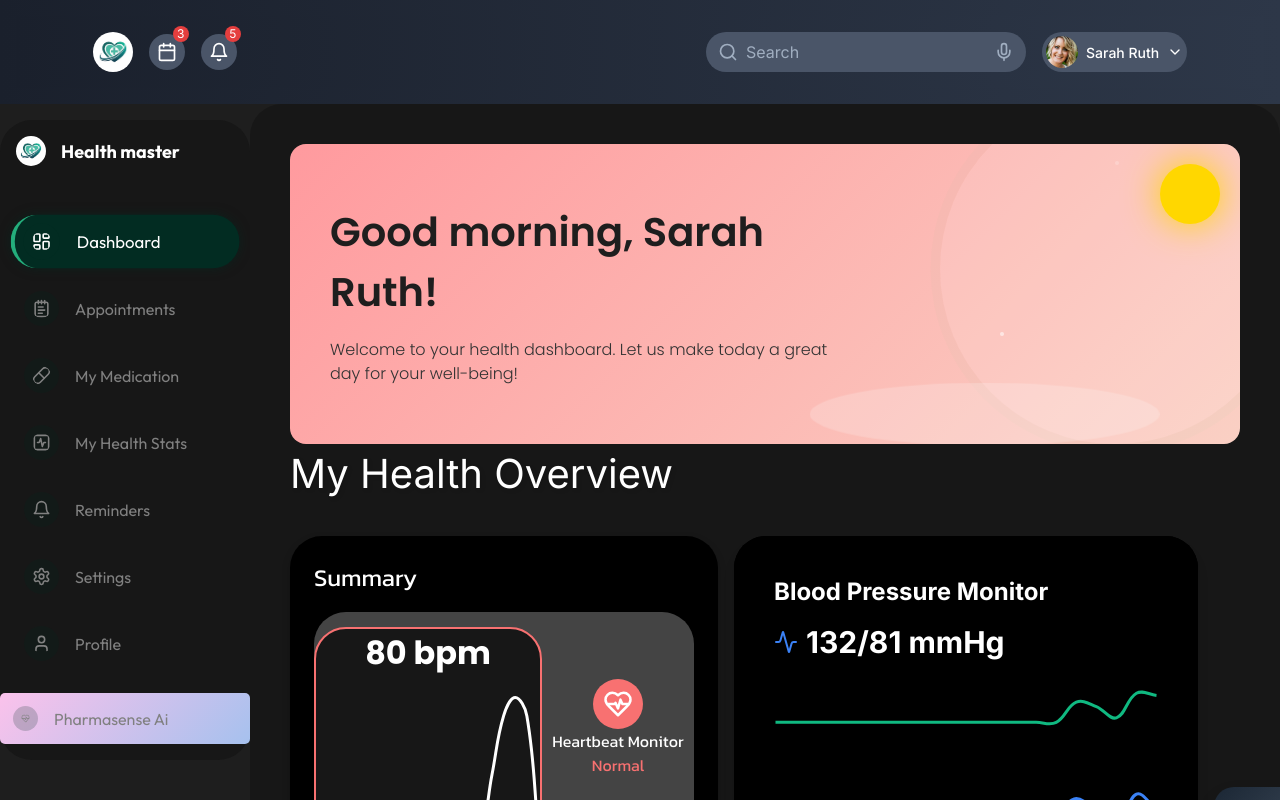
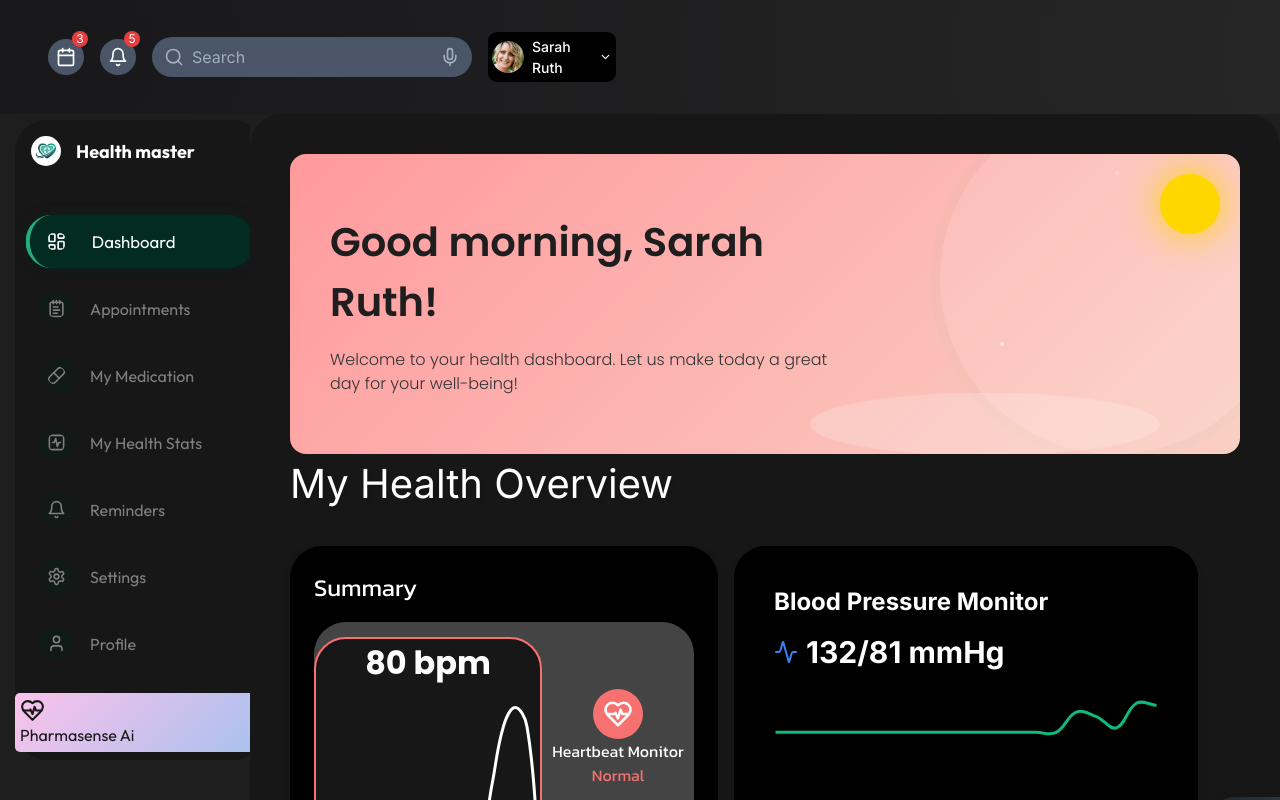
Before and after one commit to CHEGEBB/healthmasterv2, a Next.js app: page /dashboard in a window 1280 px wide. Shown: the top 800 px of the page. Built offline with nearby package versions, Linux system fonts and the light colour scheme.

Commit message:
refactor: Update header component styling and structure

```diff
--- a/app/dashboard/page.jsx
+++ b/app/dashboard/page.jsx
@@ -1,24 +1,40 @@
-"use client"
-import React, { useState } from 'react';
+"use client";
+import React, { useState, useEffect } from 'react';
 import "../../sass/dashboard.scss";
 import Sidenav from '../../components/layout/sidebar';
 import Header from "../../components/layout/header";
 import Cards from '../../components/cards/Cards';
-import { Menu } from 'lucide-react';
+import { Menu, X } from 'lucide-react';
 
 export default function DashboardPage() {
   const [sidebarOpen, setSidebarOpen] = useState(false);
+  const [isMobile, setIsMobile] = useState(false);
+
+  useEffect(() => {
+    const handleResize = () => {
+      setIsMobile(window.innerWidth < 768);
+      if (window.innerWidth >= 768) {
+        setSidebarOpen(true);
+      }
+    };
+
+    handleResize();
+    window.addEventListener('resize', handleResize);
+    return () => window.removeEventListener('resize', handleResize);
+  }, []);
 
   const toggleSidebar = () => {
     setSidebarOpen(!sidebarOpen);
   };
 
   return (
-    <div className="dashboard-container">
+    <div className={`dashboard-container ${sidebarOpen ? 'sidebar-open' : ''}`}>
+      {isMobile && (
+        <button className="hamburger-menu" onClick={toggleSidebar}>
+          {sidebarOpen ? <X size={24} /> : <Menu size={24} />}
+        </button>
+      )}
       <div className="header">
-          <button className="hamburger-menu" onClick={toggleSidebar}>
-            <Menu size={24} />
-          </button>
         <Header />
       </div>
       <div className="content">
--- a/sass/dashboard.scss
+++ b/sass/dashboard.scss
@@ -1,8 +1,22 @@
+@import "./colors";
+@import "./fonts";
+
 $primary-bg: #09090b;
 $secondary-bg: #2d3748;
 $accent-color: #48bb78;
 $font-color: #edf2f7;
 $card-bg: #4a5568;
+
+* {
+  margin: 0;
+  padding: 0;
+  box-sizing: border-box;
+}
+
+body {
+  background-color: $space-black;
+  font-family: $font-raleway;
+}
 
 @mixin respond-to($breakpoint) {
   @if $breakpoint == "desktop" {
@@ -30,18 +44,16 @@ $card-bg: #4a5568;
     position: fixed;
     left: 0;
     top: 0;
-    transition: transform 0.3s ease-in-out;
+    transition: left 0.3s ease-in-out;
     z-index: 1000;
     overflow-y: auto;
 
-    &.open {
-      transform: translateX(0);
-    }
+    @include respond-to('mobile') {
+      left: -250px;
 
-    @include respond-to('mobile') {
-      transform: translateX(-100%);
-      width: 70%;
-      max-width: 250px;
+      &.open {
+        left: 0;
+      }
     }
   }
 
@@ -49,12 +61,12 @@ $card-bg: #4a5568;
     flex: 1;
     display: flex;
     flex-direction: column;
-    width: 100%;
-    padding-left: 250px;
-    box-sizing: border-box;
+    width: calc(100% - 250px);
+    margin-left: 250px;
 
     @include respond-to('mobile') {
-      padding-left: 0;
+      width: 100%;
+      margin-left: 0;
     }
   }
 
@@ -68,27 +80,19 @@ $card-bg: #4a5568;
     position: sticky;
     top: 0;
     z-index: 100;
-
-    @include respond-to('mobile') {
-      padding-left: 4rem;
-    }
   }
 
   .hamburger-menu {
     display: none;
-    background: none;
-    border: none;
-    color: $font-color;
-    margin-right: 1rem;
-    cursor: pointer;
 
     @include respond-to('mobile') {
       display: block;
       position: fixed;
-      top: 1rem;
+      top: 2rem;
       left: 1rem;
       color: white;
       background-color: $accent-color;
+      border: none;
       border-radius: 50%;
       padding: 0.5rem;
       cursor: pointer;
@@ -96,24 +100,10 @@ $card-bg: #4a5568;
       height: 40px;
       z-index: 1001;
       transition: all 0.3s ease;
-      animation: subtle-pulse 2s infinite, subtle-glow 3s infinite alternate;
 
       &:hover {
         background-color: darken($accent-color, 10%);
         transform: scale(1.05);
-      }
-
-      &::after {
-        content: '';
-        position: absolute;
-        top: -2px;
-        left: -2px;
-        right: -2px;
-        bottom: -2px;
-        background-color: rgba($accent-color, 0.3);
-        border-radius: 50%;
-        z-index: -1;
-        animation: expand 1.5s infinite alternate;
       }
     }
   }
--- a/sass/header.scss
+++ b/sass/header.scss
@@ -1,3 +1,17 @@
+@import "./colors";
+@import "./fonts";
+
+* {
+  margin: 0;
+  padding: 0;
+  box-sizing: border-box;
+}
+
+body {
+  background-color: $space-black;
+  font-family: $font-raleway;
+}
+
 @mixin respond-to($breakpoint) {
   @if $breakpoint == "sm" {
     @media (min-width: 640px) { @content; }
@@ -17,16 +31,16 @@
 }
 
 .header {
-  background: linear-gradient(to right, #1a202c, #2d3748);
+  background: linear-gradient(to right, #18181b, #262626);
   color: #ffffff;
   padding: 1rem;
 
-  &__container {
+  &_container {
     max-width: 100%;
     margin: 0 auto;
 
     @include respond-to("xl") {
-      width: 90%;
+      width: 80%;
     }
 
     @include respond-to("2xl") {
@@ -62,6 +76,7 @@
       height: 40px;
       border-radius: 50%;
       animation: pulse 2s infinite;
+      display: none !important;
     }
   }
 
@@ -179,11 +194,12 @@
     display: flex;
     align-items: center;
     gap: 0.5rem;
-    background-color: #4a5568;
-    border-radius: 9999px;
+    background-color: $space-black;
+    border-radius: 9px;
     padding: 0.25rem;
     cursor: pointer;
     transition: all 0.3s ease;
+    width: 8rem;
 
     &:hover {
       background-color: #2d3748;
--- a/sass/sidebar.scss
+++ b/sass/sidebar.scss
@@ -6,6 +6,23 @@ $green-light: #022c22;
 $green-dark: #24AE7C;
 $border-radius: 2rem;
 $text-color: #ffffff;
+$glass-bg: rgba(23, 23, 23, 0.75); // Glassmorphic transparent background
+$backdrop-filter: blur(10px); // Blur effect for glassmorphism
+
+@mixin respond-to($breakpoint) {
+  @if $breakpoint == "desktop" {
+    @media (min-width: 1280px) and (max-width: 1399px) { @content; }
+  }
+  @if $breakpoint == "tablet" {
+    @media (min-width: 768px) and (max-width: 1279px) { @content; }
+  }
+  @if $breakpoint == "mobile" {
+    @media (max-width: 767px) { @content; }
+  }
+  @if $breakpoint == "large-desktop" {
+    @media (min-width: 1400px) and (max-width: 1920px) { @content; }
+  }
+}
 
 .sidebar {
   width: 250px;
@@ -40,6 +57,7 @@ $text-color: #ffffff;
     }
   }
 
+  // Special link styling
   .special-link {
     padding: 5px;
     background: linear-gradient(135deg, #fbc2eb 0%, #a6c1ee 100%);
@@ -52,46 +70,61 @@ $text-color: #ffffff;
       background-color: darken($green-light, 10%);
       border-left: 4px solid $green-dark;
     }
-
-    .ai-cont {
-      display: flex;
-      align-items: center;
-      padding: 0.5rem;
-      margin: 0 auto;
-      border-radius: $border-radius;
-      color: gray;
-      gap: 1rem;
-      cursor: pointer;
-      transition: background-color 0.3s ease, color 0.3s ease;
-      position: relative;
-
-      svg {
-        background-color: rgba($green-light, 0.2);
-        border-radius: 50%;
-        padding: 0.5rem;
-        transition: background-color 0.3s ease, color 0.3s ease;
   }
 
-      &:hover {
-        background-color: $green-dark;
-        color: white;
+  // Responsive design - Glassmorphism only on mobile
+  @include respond-to("mobile") {
+    width: 100%;
+    left: -100%;
+    top: 0;
+    height: 100%;
+    background-color: $glass-bg;
+    backdrop-filter: $backdrop-filter;
+    border-radius: 0; // No border radius on mobile
+    z-index: 1000;
+    transition: left 0.3s ease;
 
-        svg {
-          background-color: rgba($green-light, 0.8);
+    &.expanded {
+      left: 0;
+    }
+
+    .toggle-btn {
+      display: block;
+    }
+
+    .collapsed {
+      width: 60px;
+    }
+
+    .sidebar-header {
+      padding: 1rem;
+
+      img {
+        width: 24px;
+        height: 24px;
+      }
+
+      .header-title {
+        display: none;
+      }
     }
   }
 
-      &.active {
-        background-color: $green-light;
-        color: white;
-        border-left: 4px solid $green-dark;
-        box-shadow: 0 0 10px rgba($green-light, 0.5);
-        transform: scale(1.05);
+  @include respond-to("tablet") {
+    width: 200px;
+    margin: 100px 15px;
+  }
 
-        svg {
-          background-color: rgba($green-light, 0.6);
+  @include respond-to("desktop") {
+    width: 220px;
+    margin: 120px 15px;
+    border-radius: $border-radius; // Medium border-radius for desktop
   }
-      }
+
+  @include respond-to("large-desktop") {
+    width: 300px; // Wider on large desktops
+    margin: 100px 25px;
+    border-radius: $border-radius;
   }
 }
 
@@ -119,7 +152,7 @@ $text-color: #ffffff;
     border: none;
     color: $text-color;
     cursor: pointer;
-      display: none;
+    display: none; // Displayed only on mobile
   }
 }
 
@@ -139,7 +172,6 @@ $text-color: #ffffff;
     color: gray;
     cursor: pointer;
     transition: background-color 0.3s ease, color 0.3s ease;
-      position: relative;
 
     svg {
       background-color: rgba($green-light, 0.2);
@@ -198,127 +230,3 @@ $text-color: #ffffff;
     }
   }
 }
-}
-
-.tooltip {
-  position: absolute;
-  background-color: $green-dark;
-  color: white;
-  padding: 0.5rem;
-  border-radius: 0.3rem;
-  font-size: 0.75rem;
-  visibility: hidden;
-  opacity: 0;
-  transition: opacity 0.3s ease, visibility 0.3s ease;
-}
-
-.nav-item:hover .tooltip {
-  visibility: visible;
-  opacity: 1;
-}
-
-.submenu {
-  padding-left: 1rem;
-
-  .sub-nav-item {
-    margin-top: 10px;
-    display: flex;
-    align-items: center;
-
-    &.active {
-      background-color: #333;
-    }
-
-    .sub-nav-link {
-      display: flex;
-      align-items: center;
-      gap: 0.5rem;
-      color: #fff;
-
-      &:hover {
-        background-color: #444;
-      }
-    }
-  }
-}
-
-@media (max-width: 768px) {
-  .sidebar {
-    position: fixed;
-    top: 0;
-    left: -250px;
-    width: 100%;
-    height: 100%;
-    transition: left 0.3s ease;
-    z-index: 1000;
-
-    &.expanded {
-      left: 0;
-    }
-
-    .toggle-btn {
-      display: block;
-    }
-
-    .collapsed {
-      width: 60px;
-    }
-
-    .sidebar-header {
-      padding: 1rem;
-      img {
-        width: 24px;
-        height: 24px;
-      }
-
-      .header-title {
-        display: none;
-      }
-    }
-  }
-
-  .main-content {
-    margin-left: 0;
-    padding: 20px;
-  }
-}
-
- @media screen and (max-width: 1920px) {
-  .sidebar {
-    width: 250px;
-    position: absolute;
-    margin: 120px 20px;
-  }
-
-  .sidebar-header {
-    padding: 1rem;
-    img {
-      width: 30px;
-      height: 30px;
-    }
-
-    .header-title {
-      font-size: 18px;
-      margin-left: 10px;
-    }
-  }
-}
-@media screen and (min-width: 1280px){
-  .sidebar {
-    width: 150px;
-    position: absolute;
-    margin: 120px 0px;
-  }
-  .sidebar-header {
-    padding: 0.3rem;
-    img {
-      width: 20px;
-      height: 20px;
-    }
-
-    .header-title {
-      font-size: 14px;
-      margin-left: 5px;
-    }
-}
-}
```
Lines whose indentation alone changed are shown as unchanged.
